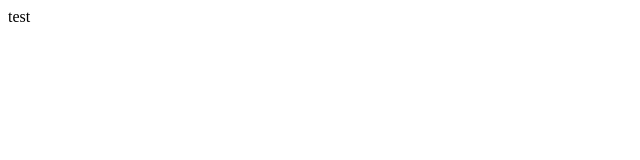
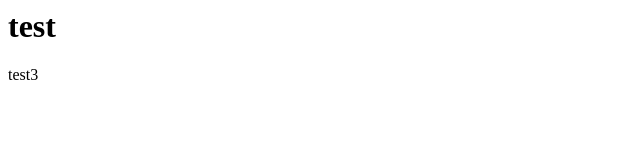
Before and after one commit to giorgi167/test-gio, a plain HTML site: page index.html in a window 1280 px wide. Shown: the whole page, without its empty margins (0-640 px from the left). Drawn offline with Linux system fonts and the light colour scheme.

Commit message:
add spann tag

```diff
--- a/index.html
+++ b/index.html
@@ -6,7 +6,7 @@
     </head>
 
     <body>
-        <p> test </p>
-
+        <h1> test </h2>
+        <span>test3</span>
     </body>
 </htmi>
```
